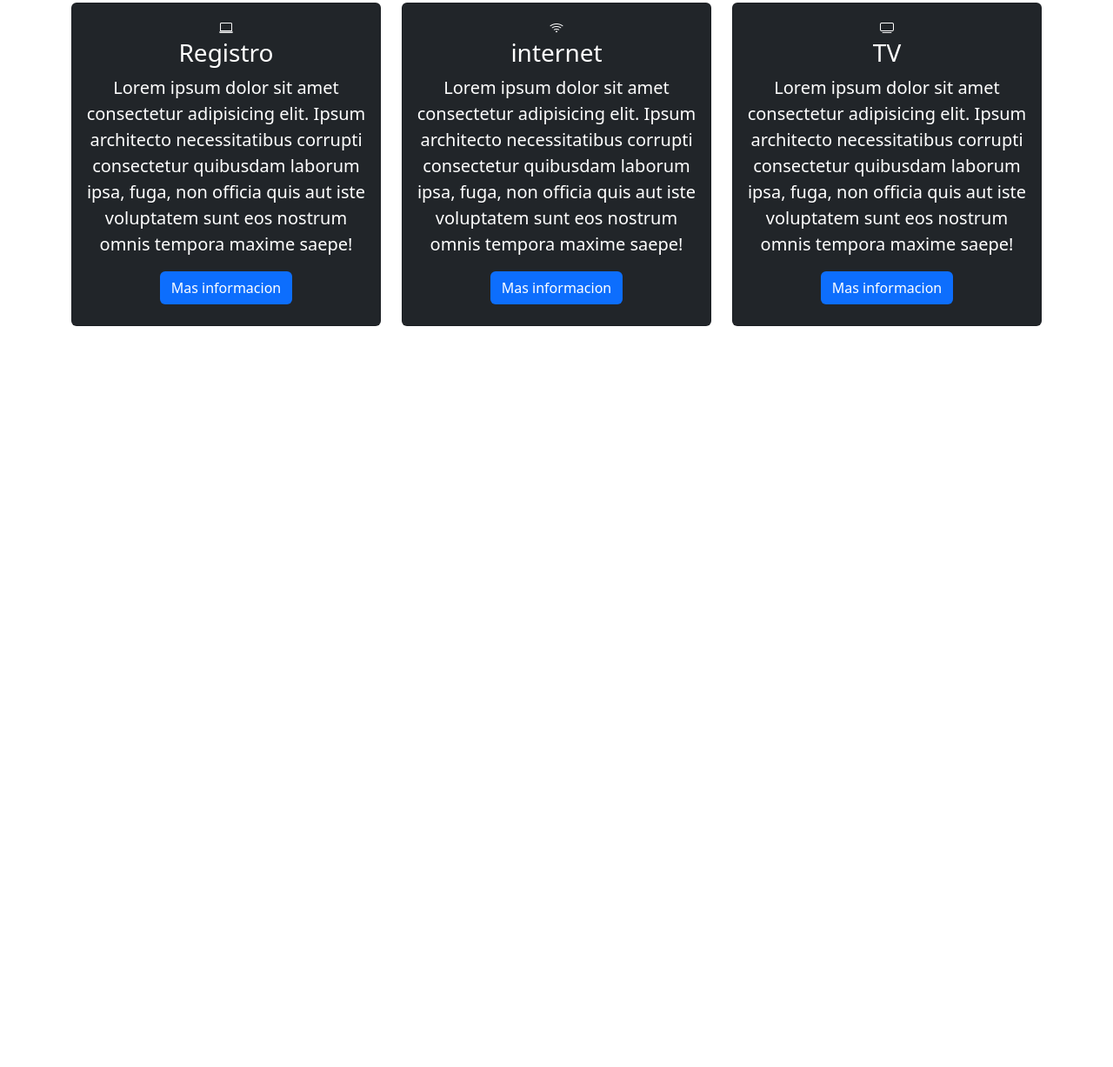
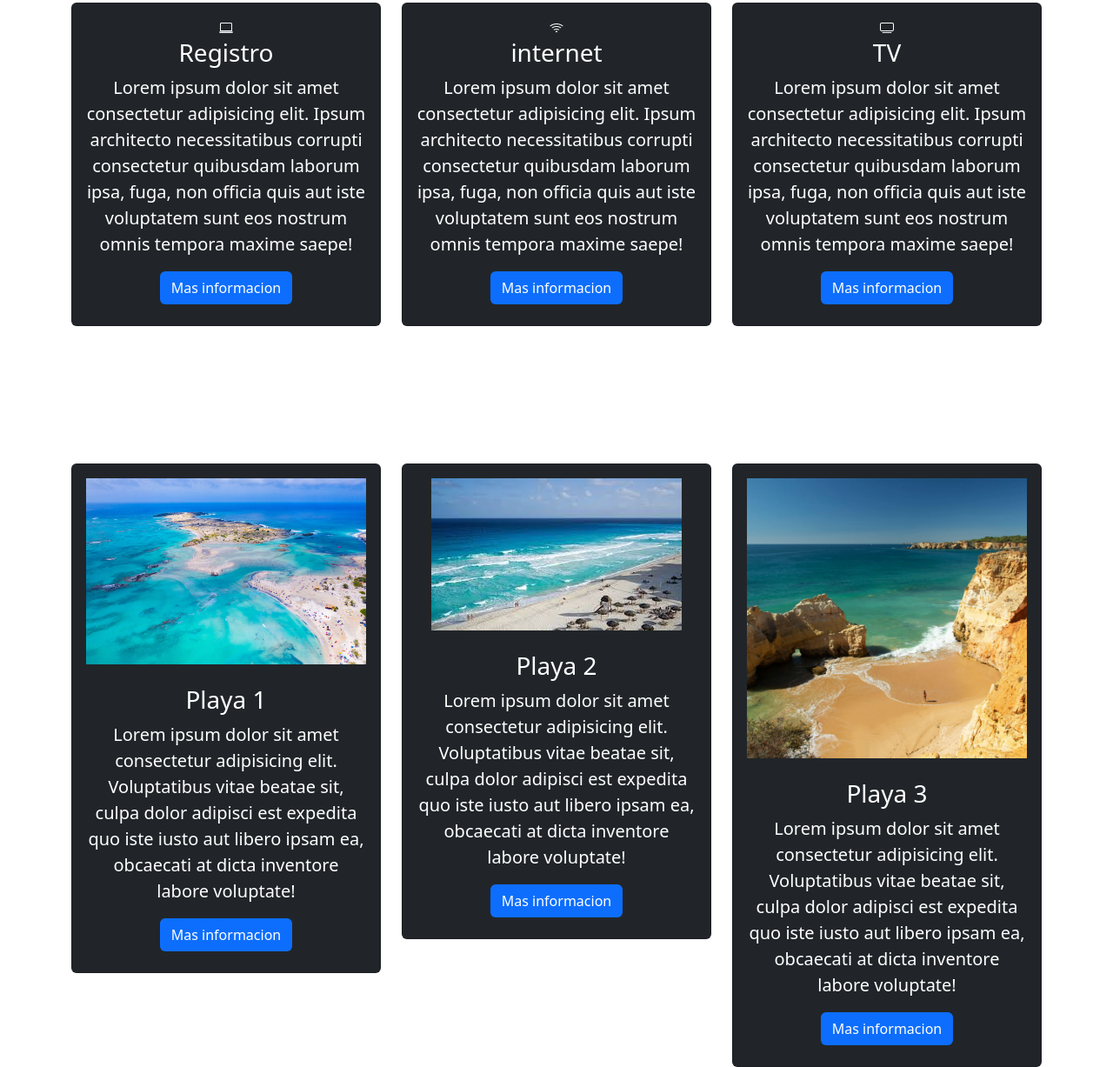
Before and after one commit to Ivanpereyra323/comisi-n-57680, a plain HTML site: page pages/pagina-2.html in a window 1280 px wide. Shown: the part 1549-2776 px from the top of the page at 87% size. Before the commit the page ends 1924 px from the top, so only its background shows below. Drawn offline with nearby package versions, Linux system fonts and the light colour scheme.

Commit message:
seccion portafolio

```diff
--- a/pages/pagina-2.html
+++ b/pages/pagina-2.html
@@ -99,7 +99,7 @@
         <span class="visually-hidden">Next</span>
     </button>
 </div>
-
+<!-- about y servicios -->
 <section class="about section-padding">
     <div class="container">
         <div class="row">
@@ -121,7 +121,6 @@
     </div>
 
 </section>
-
 <section class="services section-padding">
     <div class="container">
         <div class="row">
@@ -143,10 +142,11 @@
                     <div class="card-body">
                         <i class="bi bi-laptop"></i>
                         <h3 class="card-title">Registro</h3>
-                        <p class="lead">Lorem ipsum dolor sit amet consectetur adipisicing elit. Ipsum architecto necessitatibus
+                        <p class="lead">Lorem ipsum dolor sit amet consectetur adipisicing elit. Ipsum architecto
+                            necessitatibus
                             corrupti consectetur quibusdam laborum ipsa, fuga, non officia quis aut iste voluptatem sunt
                             eos nostrum omnis tempora maxime saepe!</p>
-                            <button class="btn bg-primary text-white" >Mas informacion</button>
+                        <button class="btn bg-primary text-white">Mas informacion</button>
                     </div>
                 </div>
             </div>
@@ -155,10 +155,11 @@
                     <div class="card-body">
                         <i class="bi bi-wifi"></i>
                         <h3 class="card-title">internet</h3>
-                        <p class="lead">Lorem ipsum dolor sit amet consectetur adipisicing elit. Ipsum architecto necessitatibus
+                        <p class="lead">Lorem ipsum dolor sit amet consectetur adipisicing elit. Ipsum architecto
+                            necessitatibus
                             corrupti consectetur quibusdam laborum ipsa, fuga, non officia quis aut iste voluptatem sunt
                             eos nostrum omnis tempora maxime saepe!</p>
-                            <button class="btn bg-primary text-white" >Mas informacion</button>
+                        <button class="btn bg-primary text-white">Mas informacion</button>
                     </div>
                 </div>
             </div>
@@ -167,16 +168,75 @@
                     <div class="card-body">
                         <i class="bi bi-tv"></i>
                         <h3 class="card-title">TV</h3>
-                        <p class="lead">Lorem ipsum dolor sit amet consectetur adipisicing elit. Ipsum architecto necessitatibus
+                        <p class="lead">Lorem ipsum dolor sit amet consectetur adipisicing elit. Ipsum architecto
+                            necessitatibus
                             corrupti consectetur quibusdam laborum ipsa, fuga, non officia quis aut iste voluptatem sunt
                             eos nostrum omnis tempora maxime saepe!</p>
-                            <button class="btn bg-primary text-white" >Mas informacion</button>
+                        <button class="btn bg-primary text-white">Mas informacion</button>
                     </div>
                 </div>
             </div>
         </div>
     </div>
 
+</section>
+
+<section class="portfolio section-padding">
+    <div class="container">
+        <div class="row">
+            <div class="col-md-12 ">
+                <div class="section-header text-center text-white pb-5">
+                    <h2>playas</h2>
+                    <p>Lorem, ipsum dolor sit amet consectetur adipisicing elit. <br>Eligendi quos, enim eaque sapiente
+                        optio</p>
+                </div>
+            </div>
+        </div>
+        <div class="row">
+            <div class="col-12 col-md-12 col-lg-4">
+                <div class="card text-light text-center bg-dark pb-2">
+                    <div class="card-body text-white">
+                        <div class="img-area mb-4">
+                            <img src="../assets/servicio-1.jpg" class="img-fluid" alt="">
+                        </div>
+                        <h3>Playa 1</h3>
+                        <p class="lead">Lorem ipsum dolor sit amet consectetur adipisicing elit. Voluptatibus vitae
+                            beatae sit, culpa dolor adipisci est expedita quo iste iusto aut libero ipsam ea, obcaecati
+                            at dicta inventore labore voluptate!</p>
+                            <button class="btn bg-primary text-white">Mas informacion</button>
+                    </div>
+                </div>
+            </div>
+            <div class="col-12 col-md-12 col-lg-4">
+                <div class="card text-light text-center bg-dark pb-2">
+                    <div class="card-body text-white">
+                        <div class="img-area mb-4">
+                            <img src="../assets/servicio-2.jpeg" class="img-fluid" alt="">
+                        </div>
+                        <h3>Playa 2</h3>
+                        <p class="lead">Lorem ipsum dolor sit amet consectetur adipisicing elit. Voluptatibus vitae
+                            beatae sit, culpa dolor adipisci est expedita quo iste iusto aut libero ipsam ea, obcaecati
+                            at dicta inventore labore voluptate!</p>
+                            <button class="btn bg-primary text-white">Mas informacion</button>
+                    </div>
+                </div>
+            </div>
+            <div class="col-12 col-md-12 col-lg-4">
+                <div class="card text-light text-center bg-dark pb-2">
+                    <div class="card-body text-white">
+                        <div class="img-area mb-4">
+                            <img src="../assets/servicio-3.jpeg" class="img-fluid" alt="">
+                        </div>
+                        <h3>Playa 3</h3>
+                        <p class="lead">Lorem ipsum dolor sit amet consectetur adipisicing elit. Voluptatibus vitae
+                            beatae sit, culpa dolor adipisci est expedita quo iste iusto aut libero ipsam ea, obcaecati
+                            at dicta inventore labore voluptate!</p>
+                            <button class="btn bg-primary text-white">Mas informacion</button>
+                    </div>
+                </div>
+            </div>
+        </div>
+    </div>
 </section>
 
 <body>
```
Also changed, not shown: assets/servicio-1.jpg (added), assets/servicio-2.jpeg (added), assets/servicio-3.jpeg (added).
